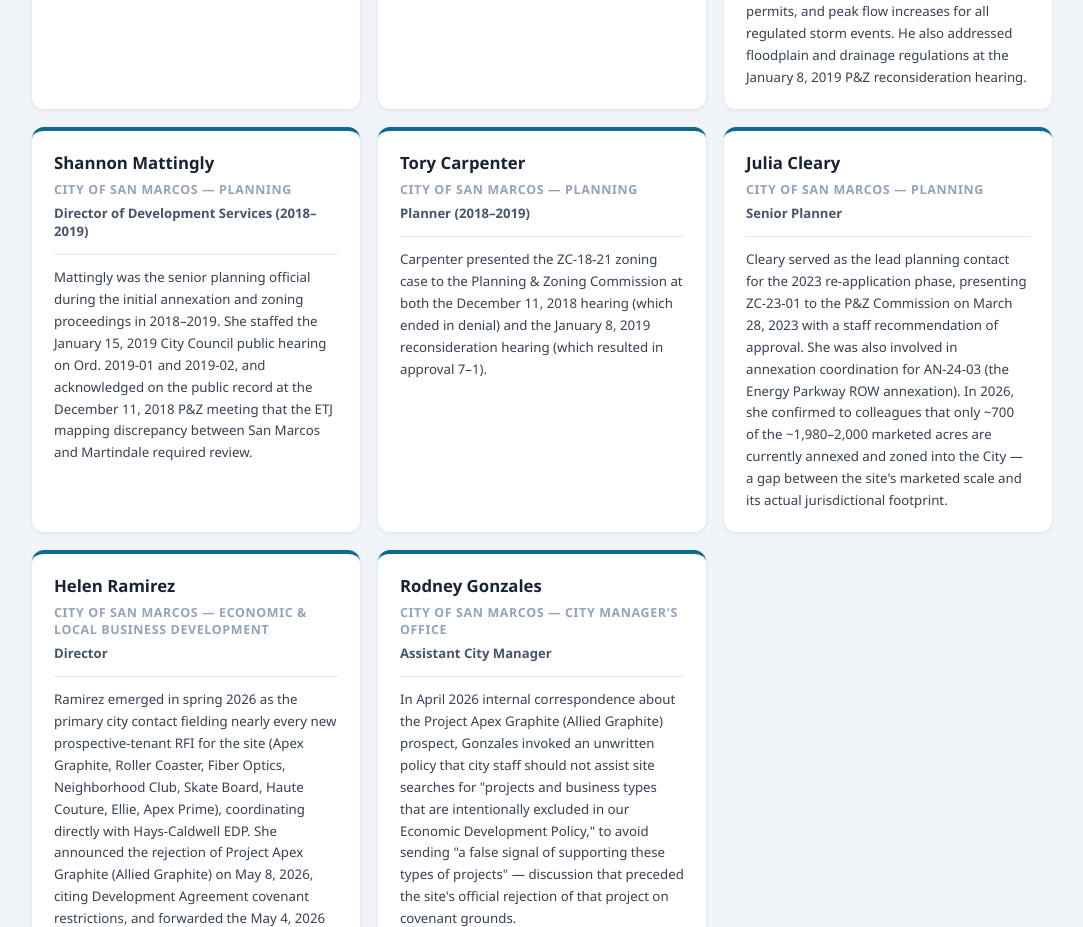
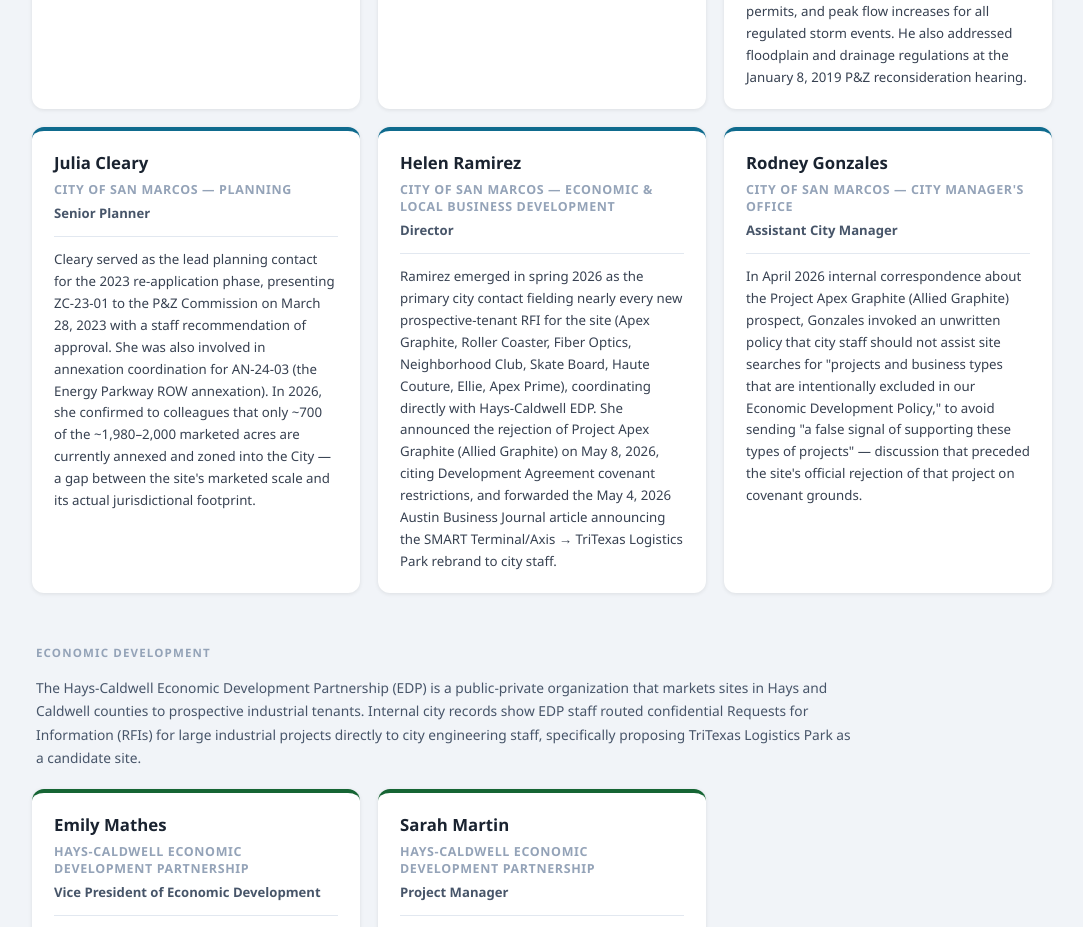
Before and after one commit to smartterminalcommunityinfo/smartterminalcommunityinfo.github.io, a plain HTML site: page key_players.html in a window 1280 px wide. Shown: the part 2545-3472 px from the top of the page, without its empty margins (98-1181 px from the left). Drawn offline with Linux system fonts and the light colour scheme.

Commit message:
Remove Shannon Mattingly and Tory Carpenter from key players
Both were only documented in the original 2018-2019 SMART Terminal
annexation/zoning phase, with no activity found in the Axis/TriTexas era.

```diff
--- a/key_players.html
+++ b/key_players.html
@@ -365,32 +365,6 @@
     </div>
 
     <div class="card teal">
-      <div class="person-name">Shannon Mattingly</div>
-      <div class="person-org">City of San Marcos — Planning</div>
-      <div class="person-title">Director of Development Services (2018&ndash;2019)</div>
-      <div class="divider"></div>
-      <p class="person-desc">
-        Mattingly was the senior planning official during the initial annexation and zoning
-        proceedings in 2018&ndash;2019. She staffed the January 15, 2019 City Council public
-        hearing on Ord. 2019-01 and 2019-02, and acknowledged on the public record at the
-        December 11, 2018 P&amp;Z meeting that the ETJ mapping discrepancy between San Marcos
-        and Martindale required review.
-      </p>
-    </div>
-
-    <div class="card teal">
-      <div class="person-name">Tory Carpenter</div>
-      <div class="person-org">City of San Marcos — Planning</div>
-      <div class="person-title">Planner (2018&ndash;2019)</div>
-      <div class="divider"></div>
-      <p class="person-desc">
-        Carpenter presented the ZC-18-21 zoning case to the Planning &amp; Zoning Commission
-        at both the December 11, 2018 hearing (which ended in denial) and the January 8,
-        2019 reconsideration hearing (which resulted in approval 7&ndash;1).
-      </p>
-    </div>
-
-    <div class="card teal">
       <div class="person-name">Julia Cleary</div>
       <div class="person-org">City of San Marcos — Planning</div>
       <div class="person-title">Senior Planner</div>
```
